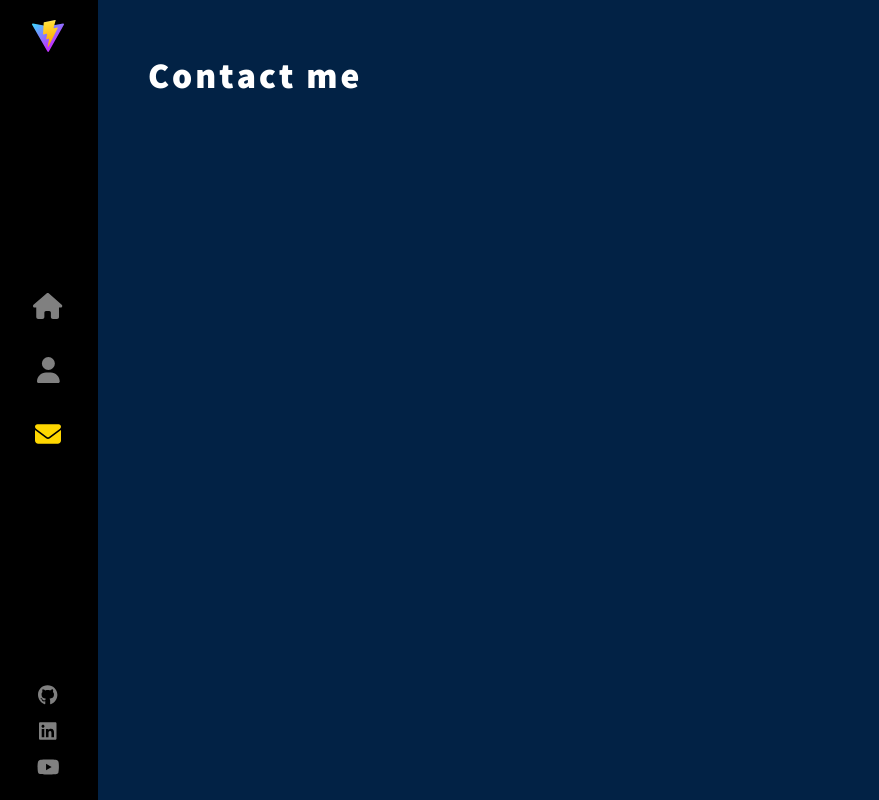
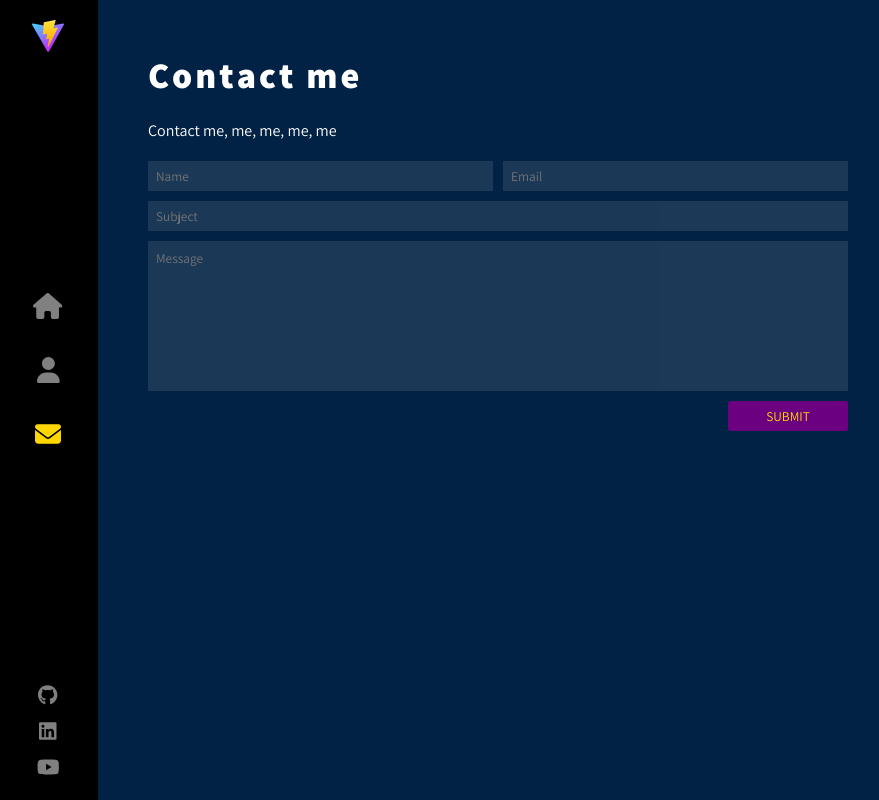
Before and after one commit to boskoa/portfolio-website, a React (Vite) app: page /contact in a window 1280 px wide. Shown: the whole page, without its empty margins (2-881 px from the left). Built offline with nearby package versions, Linux system fonts and the light colour scheme.

Commit message:
Adding contact form

```diff
--- a/src/components/Contact/index.jsx
+++ b/src/components/Contact/index.jsx
@@ -1,5 +1,5 @@
 import { useEffect, useState } from "react";
-import styled from "styled-components";
+import styled, { css, keyframes } from "styled-components";
 import letterAnimate from "../../utils/letterAnimate";
 
 const StyledContainer = styled.div`
@@ -18,6 +18,144 @@ const StyledMain = styled.div`
   display: flex;
   flex-wrap: wrap;
   align-items: center;
+  max-width: 700px;
+`;
+
+const StyledText = styled.div`
+  flex: 1;
+  min-width: 200px;
+`;
+
+const paragraphAnimation = keyframes`
+  0% {
+    opacity: 0;
+    transform: scale(0.7);
+  }
+  80% {
+    opacity: 0.5;
+    transform: scale(1.05);
+  }
+  90% {
+    opacity: 1;
+    transform: scale(0.95);
+  }
+  100% {
+    opacity: 1;
+    transform: scale(1);
+  }
+`;
+
+const StyledParagraph = styled.p`
+  margin: 20px 0;
+  transform-origin: 50% 50%;
+  animation: ${({ $animateIntro }) =>
+    $animateIntro ? "" : css`0.5s ease-out 1s ${paragraphAnimation} both`};
+
+  &:nth-of-type(2) {
+    animation-delay: 1.5s;
+  }
+
+  &:nth-of-type(3) {
+    animation-delay: 2s;
+  }
+`;
+
+const StyledForm = styled.form``;
+
+const StyledInputs = styled.div`
+  display: grid;
+  grid-template-areas:
+    "name email"
+    "subject subject"
+    "message message"
+    "message message"
+    "message message"
+    "message message";
+  grid-template-rows: repeat(6, 30px);
+  gap: 10px;
+
+  & > * {
+    padding: 8px;
+    background-color: rgba(255, 255, 255, 0.1);
+    border: none;
+    color: white;
+    max-width: 100%;
+    animation: ${() => css`0.5s ease-out 1.5s ${paragraphAnimation} both`};
+
+    &:nth-of-type(2) {
+      animation-delay: 1.3s;
+    }
+
+    &:nth-of-type(3) {
+      animation-delay: 1.6s;
+    }
+  }
+
+  & > #message {
+    animation-delay: 1.9s;
+  }
+
+  @media only screen and (max-width: 500px) {
+    grid-template-areas:
+      "name"
+      "email"
+      "subject"
+      "message"
+      "message"
+      "message"
+      "message";
+    grid-template-rows: repeat(7, 30px);
+  }
+`;
+
+const fadeIn = keyframes`
+  from {
+    opacity: 0;
+  }
+  to {
+    opacity: 1
+  }
+`;
+
+const buttonRoll = keyframes`
+  from {
+    background-position: -200px 0px;
+  }
+  to {
+    background-position: 0px 0px;
+  }
+`;
+
+const StyledContact = styled.input`
+  text-transform: uppercase;
+  color: gold;
+  background-image: linear-gradient(45deg, #6b0080 46%, white 48%, #6b0080 50%);
+  background-repeat: no-repeat;
+  background-size: 300% 100%;
+  border: none;
+  width: 120px;
+  height: 30px;
+  margin: 10px 0;
+  float: right;
+  border-radius: 3px;
+  cursor: pointer;
+  animation: ${() => css`1.5s ${fadeIn} 2s both`};
+  transition: all 0.2s;
+
+  &:hover {
+    animation: ${() => css`
+        ${buttonRoll} 1s ease-out 0s forwards
+      `},
+      ${() => css`1.5s ${fadeIn} 0.5s both`};
+  }
+
+  &:active {
+    transform: scale(0.99);
+  }
+
+  @media (hover: none) {
+    cursor: default;
+  }
 `;
 
 const contactMe = "Contact me";
@@ -29,10 +167,56 @@ function Contact() {
     setTimeout(() => setAnimateIntro(false), 3000);
   }, []);
 
+  function handleEmail(e) {
+    e.preventDefault();
+    console.log("EMAIL:", e.target.name.value);
+  }
+
   return (
     <StyledContainer>
       <StyledTitle>{letterAnimate(contactMe, 0, animateIntro)}</StyledTitle>
-      <StyledMain></StyledMain>
+      <StyledMain>
+        <StyledText>
+          <StyledParagraph>Contact me, me, me, me, me</StyledParagraph>
+          <StyledForm onSubmit={handleEmail}>
+            <StyledInputs>
+              <input
+                style={{ gridArea: "name" }}
+                type="text"
+                placeholder="Name"
+                id="name"
+                name="name"
+                autoComplete="off"
+              />
+              <input
+                style={{ gridArea: "email" }}
+                type="email"
+                placeholder="Email"
+                id="email"
+                name="email"
+                autoComplete="off"
+              />
+              <input
+                style={{ gridArea: "subject" }}
+                type="text"
+                placeholder="Subject"
+                id="subject"
+                name="subject"
+              />
+              <textarea
+                style={{
+                  gridArea: "message",
+                  resize: "none",
+                }}
+                placeholder="Message"
+                id="message"
+                name="message"
+              />
+            </StyledInputs>
+            <StyledContact type="submit" />
+          </StyledForm>
+        </StyledText>
+      </StyledMain>
     </StyledContainer>
   );
 }
```
